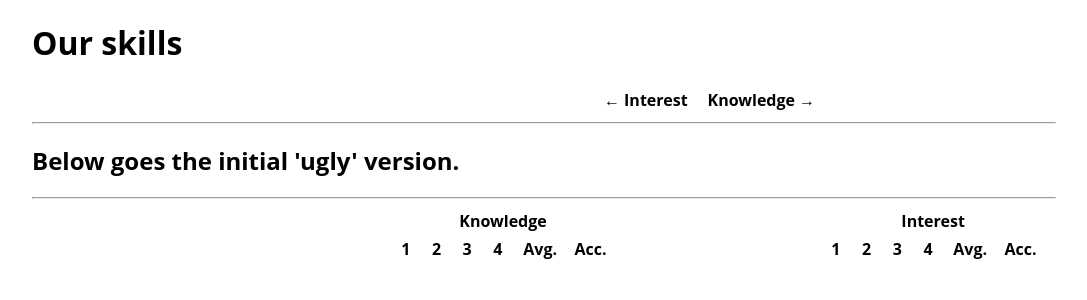
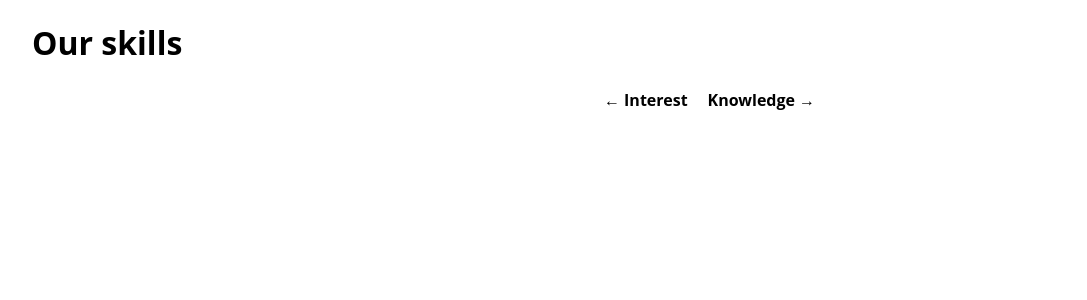
Before and after one commit to Igalia/team, a Django app: page /skills/ in a window 1280 px wide. Shown: the top 300 px of the page, without its empty margins (96-1183 px from the left). Run offline with Django 3.2, Linux system fonts and the light colour scheme; data that the repository does not hold is empty; parts of the project's set-up code (start-up, migrations or seed data) failed here and were passed over.

Commit message:
Removed the 'old' Skills Home page and CSS used there.

```diff
--- a/skills/static/skills/style.css
+++ b/skills/static/skills/style.css
@@ -1,7 +1,3 @@
-/*
-    CSS for the Skills application.
-*/
-
 .skills-assess-form-label {
     width: 30%;
 }
@@ -100,44 +96,3 @@
 .skills-cell-narrow {
     width: 20%;
 }
-
-
-
-
-.table-cell-level, .table-cell-level-avg, .table-cell-row-header, .table-cell-column-header,
-.table-cell-column-header-span, .table-cell-comment {
-    width: 35%;
-}
-
-.table-cell-level, .table-cell-level-avg, .table-cell-row-header, .table-cell-column-header,
-.table-cell-column-header-span, .table-cell-comment {
-    width: 35%;
-    float: left;
-    padding: 3px 10px 3px 10px;
-    box-sizing: border-box;
-}
-
-.table-cell-row-header {
-    width: 35%;
-}
-
-.table-cell-level, .table-cell-column-header, .table-cell-column-header-span {
-    width: 3%;
-    text-align: center;
-}
-
-.table-cell-comment {
-    width: 20%;
-}
-
-.level-avg {
-    width: 5%;
-}
-
-.table-cell-column-header-span {
-    width: 22%;
-}
-
-.table-cell-column-header, .table-cell-row-header, .table-cell-column-header-span {
-    font-weight: bolder;
-}
--- a/skills/templates/skills/home.html
+++ b/skills/templates/skills/home.html
@@ -42,53 +42,4 @@
     </div>
 {% endfor %}
 
-<hr>
-
-<h2>Below goes the initial 'ugly' version.</h2>
-
-<hr>
-
-<div class="t-row">
-    <div class="table-cell-row-header"></div>
-    <div class="table-cell-column-header-span">Knowledge</div>
-    <div class="table-cell-comment"></div>
-    <div class="table-cell-column-header-span">Interest</div>
-</div>
-<div class="t-row">
-    <div class="table-cell-row-header"></div>
-    <div class="table-cell-column-header">1</div>
-    <div class="table-cell-column-header">2</div>
-    <div class="table-cell-column-header">3</div>
-    <div class="table-cell-column-header">4</div>
-    <div class="table-cell-column-header level-avg">Avg.</div>
-    <div class="table-cell-column-header level-avg">Acc.</div>
-    <div class="table-cell-comment"></div>
-    <div class="table-cell-column-header">1</div>
-    <div class="table-cell-column-header">2</div>
-    <div class="table-cell-column-header">3</div>
-    <div class="table-cell-column-header">4</div>
-    <div class="table-cell-column-header level-avg">Avg.</div>
-    <div class="table-cell-column-header level-avg">Acc.</div>
-</div>
-{% for skill in skills %}
-    {% if skill.category_title %}
-        <hr>
-        <h2>{{ skill.category_title }}</h2>
-    {% endif %}
-    <div class="t-row">
-        <div class="table-cell-row-header"><a href="{% url 'skills:skill' skill.skill %}">{{ skill.title }}</a></div>
-        {% for level in skill.knowledge %}
-            <div class="table-cell-level">{{ level }}</div>
-        {% endfor %}
-        <div class="table-cell-level level-avg">{{ skill.knowledge_average|floatformat:2 }}</div>
-        <div class="table-cell-level level-avg">{{ skill.knowledge_accumulated }}</div>
-        <div class="table-cell-comment">{{ skill.comment }}</div>
-        {% for level in skill.interest %}
-            <div class="table-cell-level">{{ level }}</div>
-        {% endfor %}
-        <div class="table-cell-level level-avg">{{ skill.interest_average|floatformat:2 }}</div>
-        <div class="table-cell-level level-avg">{{ skill.interest_accumulated }}</div>
-    </div>
-{% endfor %}
-
 {% endblock %}
```
